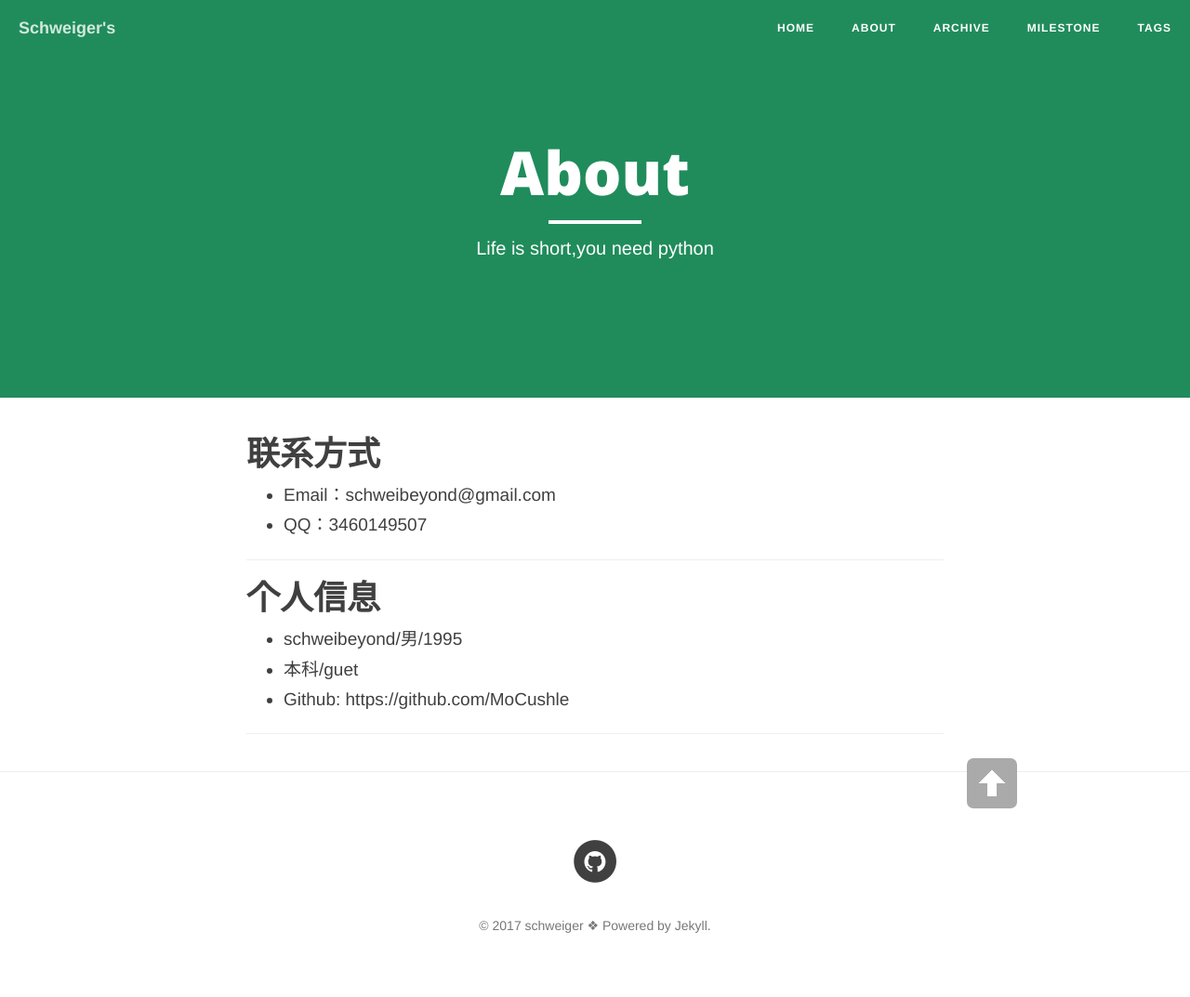
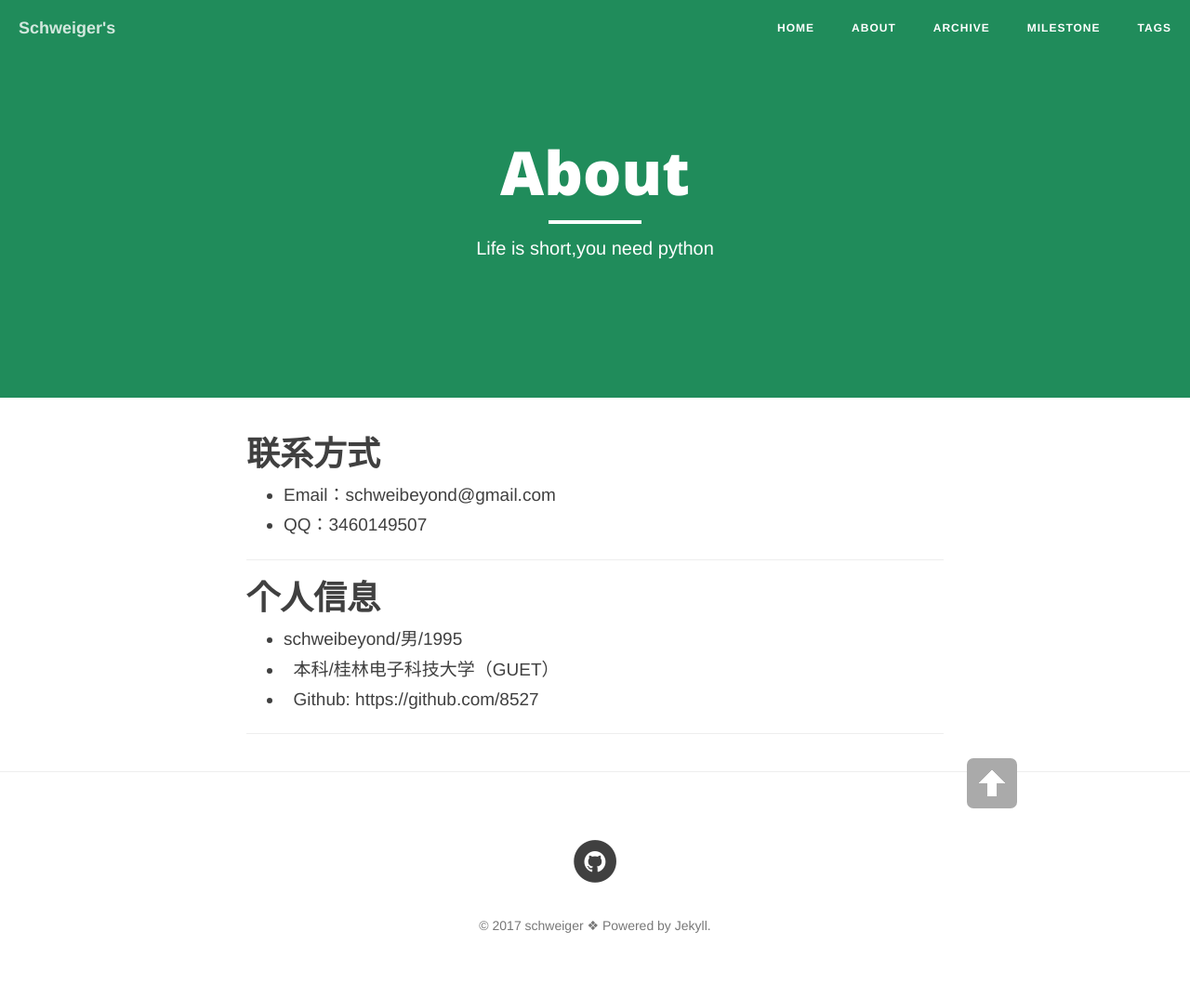
Before and after one commit to 8527/8527.github.io, a Jekyll site: the page built from about.md, in a window 1280 px wide. Shown: the whole page at 93% size. Built offline with Jekyll 4.4.1, drawn with Linux system fonts in a browser that asks for light colours; nearby versions of some CDN libraries.

Commit message:
Update about.md

```diff
--- a/about.md
+++ b/about.md
@@ -18,7 +18,7 @@ header-img: "img/green.jpg"
 # 个人信息
 
 *   schweibeyond/男/1995
-*   本科/guet
-*   Github: <https://github.com/MoCushle>
+*   本科/桂林电子科技大学（GUET）
+*   Github: <https://github.com/8527>
 
 * * *
```
